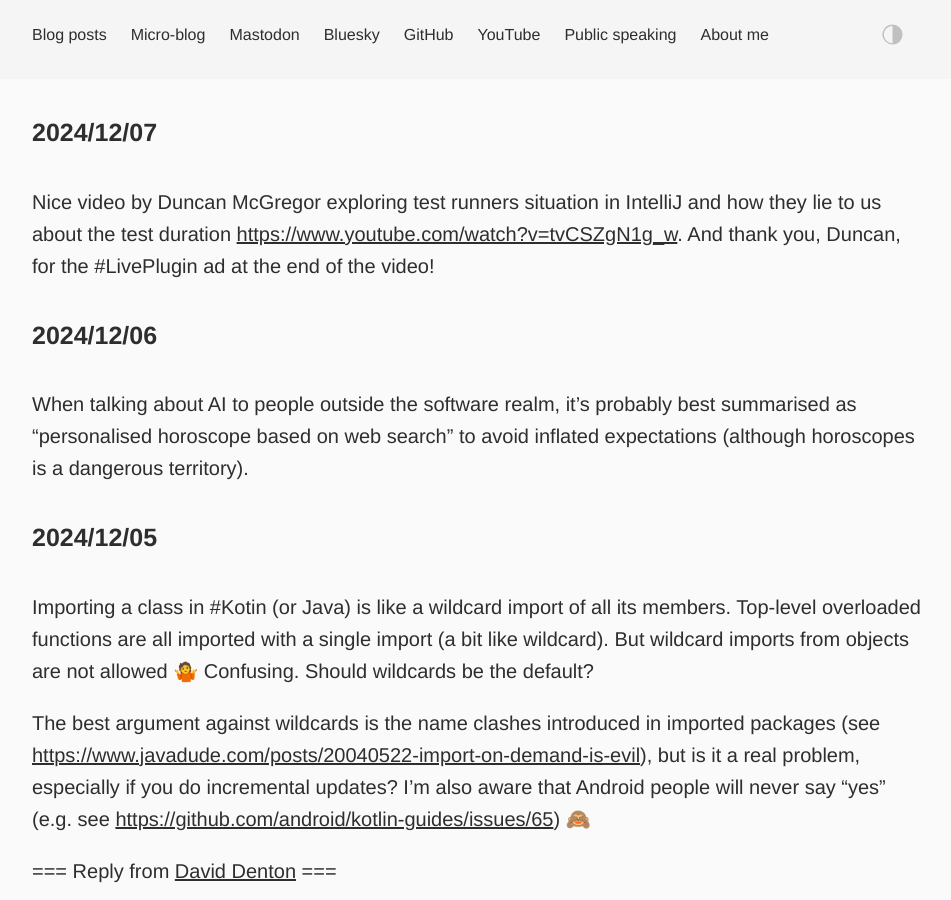
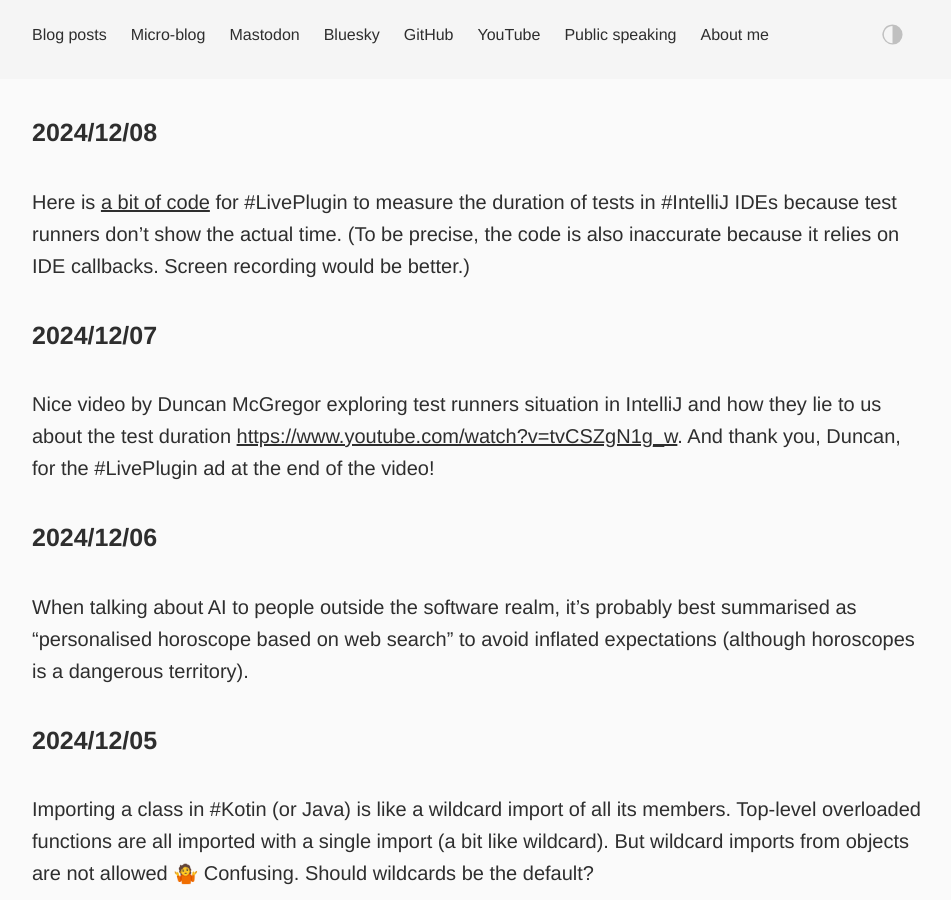
Before and after one commit to dkandalov/dkandalov.github.io, a Jekyll site: the page built from micro-blog.md, in a window 1280 px wide and 900 px high. Shown: the whole window, without its empty margins (160-1111 px from the left). Built offline with Jekyll 4.4.1, drawn with Linux system fonts in a browser that asks for light colours.

Commit message:
updated micro-blog

```diff
--- a/micro-blog.md
+++ b/micro-blog.md
@@ -2,6 +2,9 @@
 layout: post
 permalink: /micro-blog/
 ---
+
+#### 2024/12/08
+Here is [a bit of code](https://gist.github.com/dkandalov/232dcfe2b328d6ea46c4b1ac48810a6e) for #LivePlugin to measure the duration of tests in #IntelliJ IDEs because test runners don't show the actual time. (To be precise, the code is also inaccurate because it relies on IDE callbacks. Screen recording would be better.)
 
 #### 2024/12/07
 Nice video by Duncan McGregor exploring test runners situation in IntelliJ and how they lie to us about the test duration <https://www.youtube.com/watch?v=tvCSZgN1g_w>. And thank you, Duncan, for the #LivePlugin ad at the end of the video!
```
